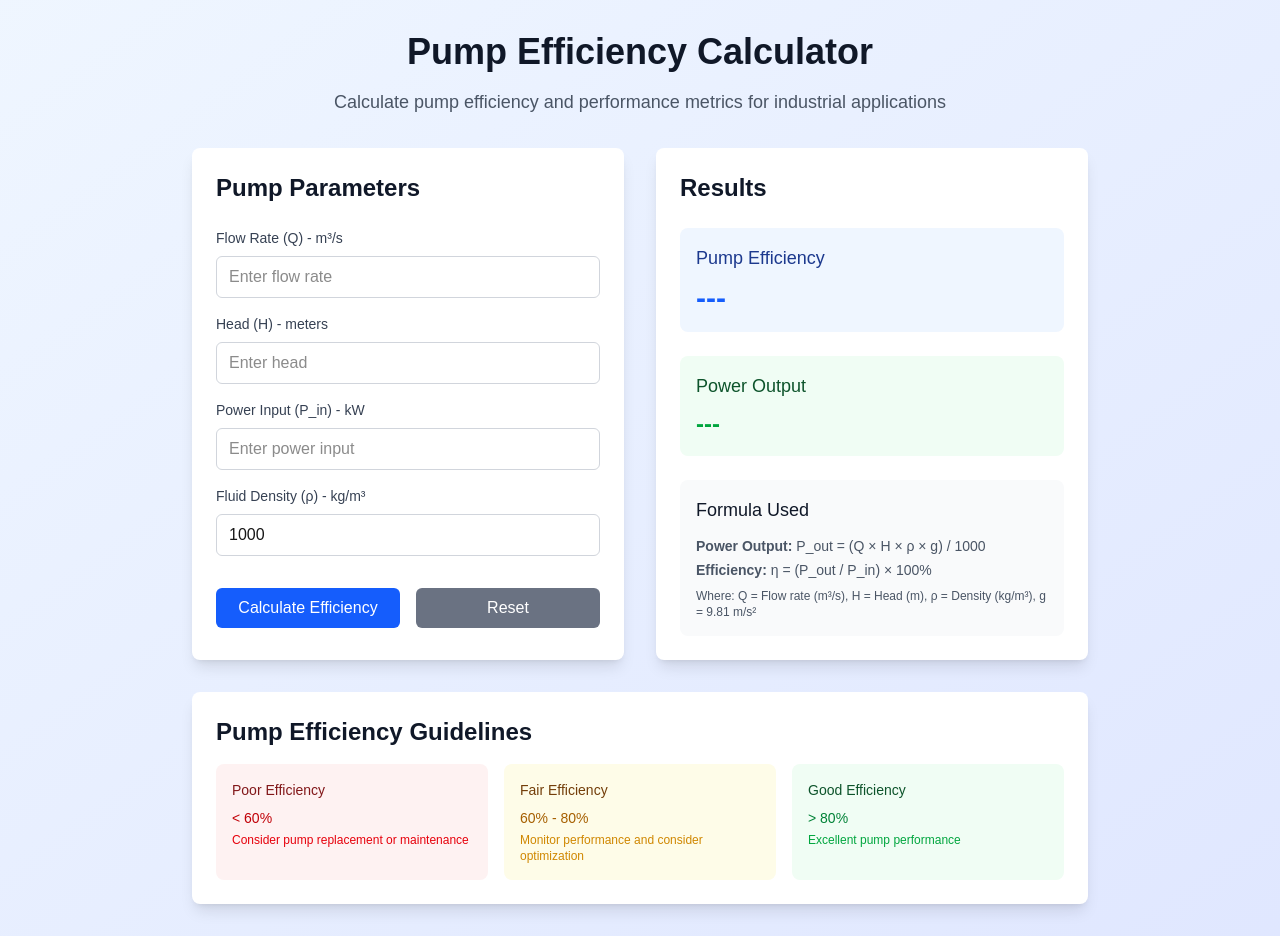
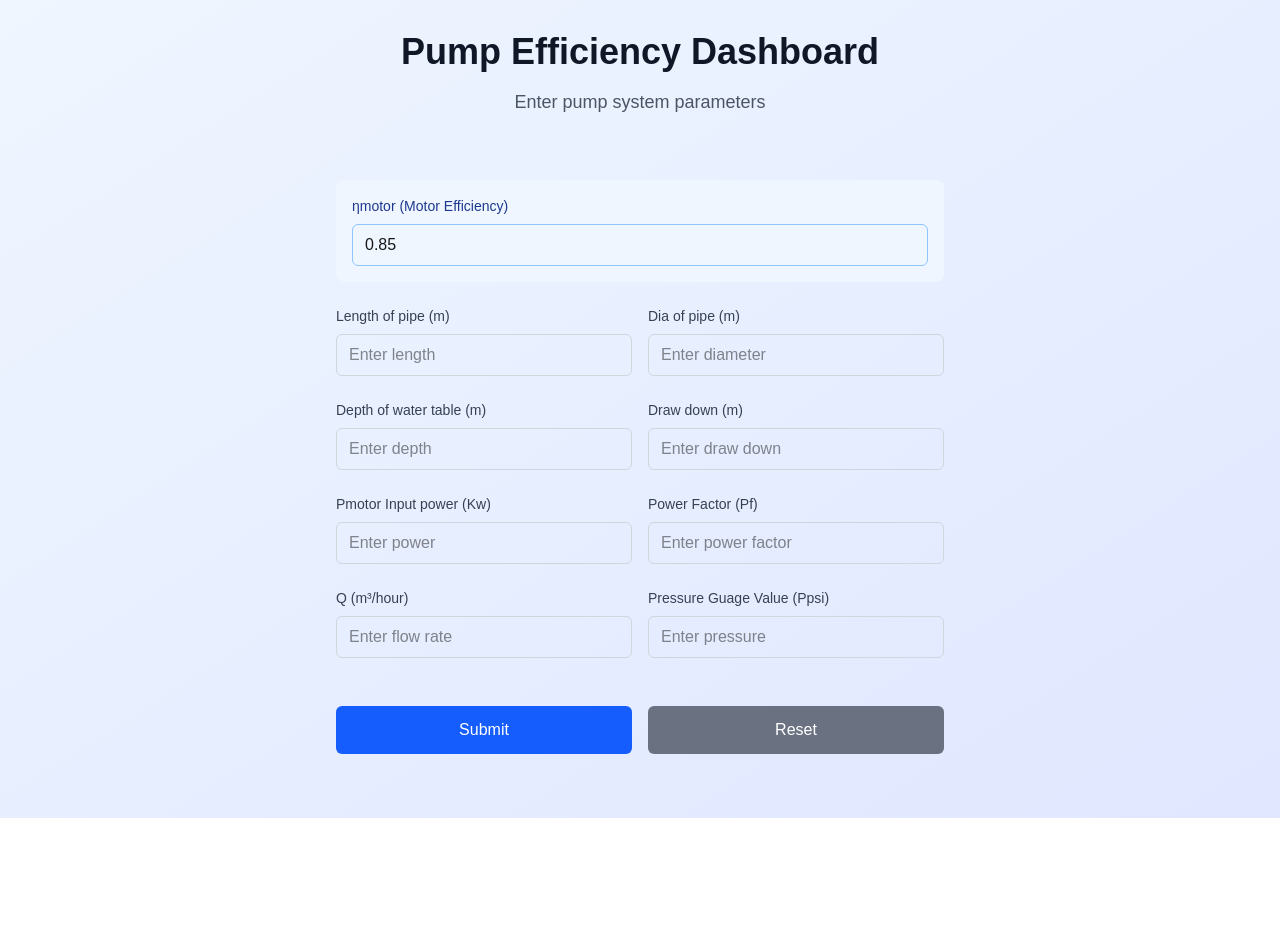
Before and after one commit to mianfarooqazam/pump-efficiency, a Next.js app: page / in a window 1280 px wide. After the commit the page ends 818 px from the top, so only its background shows below. Built offline with nearby package versions, Linux system fonts and the light colour scheme.

Commit message:
Text inputs added

```diff
--- a/src/app/layout.tsx
+++ b/src/app/layout.tsx
@@ -13,8 +13,8 @@ const geistMono = Geist_Mono({
 });
 
 export const metadata: Metadata = {
-  title: "Pump Efficiency Calculator",
-  description: "Calculate pump efficiency and performance metrics for industrial applications",
+  title: "Pump Efficiency Dashboard",
+  description: "Pump Efficiency Dashboard",
 };
 
 export default function RootLayout({
--- a/src/app/page.tsx
+++ b/src/app/page.tsx
@@ -3,70 +3,184 @@
 import { useState } from "react";
 
 export default function Home() {
-  const [flowRate, setFlowRate] = useState("");
-  const [head, setHead] = useState("");
-  const [powerInput, setPowerInput] = useState("");
-  const [density, setDensity] = useState("1000");
-  const [efficiency, setEfficiency] = useState("");
-  const [powerOutput, setPowerOutput] = useState("");
+  const [formData, setFormData] = useState({
+    nmotor: "0.85",
+    lengthOfPipe: "",
+    diaOfPipe: "",
+    depthOfWaterTable: "",
+    drawDown: "",
+    pmotorInputPower: "",
+    powerFactor: "",
+    q: "",
+    pressureGuageValue: ""
+  });
 
-  const calculateEfficiency = () => {
-    const Q = parseFloat(flowRate);
-    const H = parseFloat(head);
-    const P_in = parseFloat(powerInput);
-    const rho = parseFloat(density);
+  const handleInputChange = (field: string, value: string) => {
+    setFormData(prev => ({
+      ...prev,
+      [field]: value
+    }));
+  };
 
-    if (Q && H && P_in && rho) {
-      // Power output = (Q * H * ρ * g) / 1000 (kW)
-      const g = 9.81; // gravity
-      const P_out = (Q * H * rho * g) / 1000;
-      const eff = (P_out / P_in) * 100;
-
-      setPowerOutput(P_out.toFixed(2));
-      setEfficiency(eff.toFixed(2));
-    }
+  const handleSubmit = (e: React.FormEvent) => {
+    e.preventDefault();
+    console.log("Form data:", formData);
+    // Add your form submission logic here
   };
 
   const resetForm = () => {
-    setFlowRate("");
-    setHead("");
-    setPowerInput("");
-    setDensity("1000");
-    setEfficiency("");
-    setPowerOutput("");
+    setFormData({
+      nmotor: "0.85",
+      lengthOfPipe: "",
+      diaOfPipe: "",
+      depthOfWaterTable: "",
+      drawDown: "",
+      pmotorInputPower: "",
+      powerFactor: "",
+      q: "",
+      pressureGuageValue: ""
+    });
   };
 
   return (
-    <div className="min-h-screen bg-gradient-to-br from-blue-50 to-indigo-100 dark:from-gray-900 dark:to-gray-800">
-      <div className="container mx-auto px-4 py-8">
-        <div className="max-w-4xl mx-auto">
+    <div className="min-h-screen bg-gradient-to-br from-blue-50 to-indigo-100 dark:from-gray-900 dark:to-gray-800 py-8 px-4">
+      <div className="max-w-7xl mx-auto">
         {/* Header */}
         <div className="text-center mb-8">
-            <h1 className="text-4xl font-bold text-gray-900 dark:text-white mb-4">
-              Pump Efficiency Calculator
+          <h1 className="text-3xl md:text-4xl font-bold text-gray-900 dark:text-white mb-4">
+            Pump Efficiency Dashboard
           </h1>
           <p className="text-lg text-gray-600 dark:text-gray-300">
-              Calculate pump efficiency and performance metrics for industrial applications
+            Enter pump system parameters
           </p>
         </div>
 
-          <div className="grid grid-cols-1 lg:grid-cols-2 gap-8">
-            {/* Input Form */}
-            <div className="bg-white dark:bg-gray-800 rounded-lg shadow-lg p-6">
-              <h2 className="text-2xl font-semibold text-gray-900 dark:text-white mb-6">
-                Pump Parameters
-              </h2>
+        {/* Form */}
+        <div className="max-w-2xl mx-auto rounded-lg p-6 md:p-8">
+          <form onSubmit={handleSubmit} className="space-y-6">
+            {/* ƞmotor Input at the top */}
+            <div className="bg-blue-50 dark:bg-blue-900/20 rounded-lg p-4">
+              <label className="block text-sm font-medium text-blue-900 dark:text-blue-300 mb-2">
+                ƞmotor (Motor Efficiency)
+              </label>
+              <input
+                type="number"
+                step="0.01"
+                min="0"
+                max="1"
+                value={formData.nmotor}
+                onChange={(e) => handleInputChange("nmotor", e.target.value)}
+                className="w-full px-3 py-2 border border-blue-300 dark:border-blue-600 rounded-md focus:outline-none focus:ring-2 focus:ring-blue-500 dark:bg-blue-800 dark:text-white"
+                placeholder="Enter motor efficiency"
+              />
+            </div>
 
-              <div className="space-y-4">
+            {/* Row 1 */}
+            <div className="grid grid-cols-1 md:grid-cols-2 gap-4">
               <div>
                 <label className="block text-sm font-medium text-gray-700 dark:text-gray-300 mb-2">
-                    Flow Rate (Q) - m³/s
+                  Length of pipe (m)
+                </label>
+                <input
+                  type="number"
+                  step="0.01"
+                  value={formData.lengthOfPipe}
+                  onChange={(e) => handleInputChange("lengthOfPipe", e.target.value)}
+                  className="w-full px-3 py-2 border border-gray-300 dark:border-gray-600 rounded-md focus:outline-none focus:ring-2 focus:ring-blue-500 dark:bg-gray-700 dark:text-white"
+                  placeholder="Enter length"
+                />
+              </div>
+
+              <div>
+                <label className="block text-sm font-medium text-gray-700 dark:text-gray-300 mb-2">
+                  Dia of pipe (m)
                 </label>
                 <input
                   type="number"
                   step="0.001"
-                    value={flowRate}
-                    onChange={(e) => setFlowRate(e.target.value)}
+                  value={formData.diaOfPipe}
+                  onChange={(e) => handleInputChange("diaOfPipe", e.target.value)}
+                  className="w-full px-3 py-2 border border-gray-300 dark:border-gray-600 rounded-md focus:outline-none focus:ring-2 focus:ring-blue-500 dark:bg-gray-700 dark:text-white"
+                  placeholder="Enter diameter"
+                />
+              </div>
+            </div>
+
+            {/* Row 2 */}
+            <div className="grid grid-cols-1 md:grid-cols-2 gap-4">
+              <div>
+                <label className="block text-sm font-medium text-gray-700 dark:text-gray-300 mb-2">
+                  Depth of water table (m)
+                </label>
+                <input
+                  type="number"
+                  step="0.01"
+                  value={formData.depthOfWaterTable}
+                  onChange={(e) => handleInputChange("depthOfWaterTable", e.target.value)}
+                  className="w-full px-3 py-2 border border-gray-300 dark:border-gray-600 rounded-md focus:outline-none focus:ring-2 focus:ring-blue-500 dark:bg-gray-700 dark:text-white"
+                  placeholder="Enter depth"
+                />
+              </div>
+
+              <div>
+                <label className="block text-sm font-medium text-gray-700 dark:text-gray-300 mb-2">
+                  Draw down (m)
+                </label>
+                <input
+                  type="number"
+                  step="0.01"
+                  value={formData.drawDown}
+                  onChange={(e) => handleInputChange("drawDown", e.target.value)}
+                  className="w-full px-3 py-2 border border-gray-300 dark:border-gray-600 rounded-md focus:outline-none focus:ring-2 focus:ring-blue-500 dark:bg-gray-700 dark:text-white"
+                  placeholder="Enter draw down"
+                />
+              </div>
+            </div>
+
+            {/* Row 3 */}
+            <div className="grid grid-cols-1 md:grid-cols-2 gap-4">
+              <div>
+                <label className="block text-sm font-medium text-gray-700 dark:text-gray-300 mb-2">
+                  Pmotor Input power (Kw)
+                </label>
+                <input
+                  type="number"
+                  step="0.1"
+                  value={formData.pmotorInputPower}
+                  onChange={(e) => handleInputChange("pmotorInputPower", e.target.value)}
+                  className="w-full px-3 py-2 border border-gray-300 dark:border-gray-600 rounded-md focus:outline-none focus:ring-2 focus:ring-blue-500 dark:bg-gray-700 dark:text-white"
+                  placeholder="Enter power"
+                />
+              </div>
+
+              <div>
+                <label className="block text-sm font-medium text-gray-700 dark:text-gray-300 mb-2">
+                  Power Factor (Pf)
+                </label>
+                <input
+                  type="number"
+                  step="0.01"
+                  min="0"
+                  max="1"
+                  value={formData.powerFactor}
+                  onChange={(e) => handleInputChange("powerFactor", e.target.value)}
+                  className="w-full px-3 py-2 border border-gray-300 dark:border-gray-600 rounded-md focus:outline-none focus:ring-2 focus:ring-blue-500 dark:bg-gray-700 dark:text-white"
+                  placeholder="Enter power factor"
+                />
+              </div>
+            </div>
+
+            {/* Row 4 */}
+            <div className="grid grid-cols-1 md:grid-cols-2 gap-4">
+              <div>
+                <label className="block text-sm font-medium text-gray-700 dark:text-gray-300 mb-2">
+                  Q (m³/hour)
+                </label>
+                <input
+                  type="number"
+                  step="0.1"
+                  value={formData.q}
+                  onChange={(e) => handleInputChange("q", e.target.value)}
                   className="w-full px-3 py-2 border border-gray-300 dark:border-gray-600 rounded-md focus:outline-none focus:ring-2 focus:ring-blue-500 dark:bg-gray-700 dark:text-white"
                   placeholder="Enter flow rate"
                 />
@@ -74,133 +188,36 @@ export default function Home() {
 
               <div>
                 <label className="block text-sm font-medium text-gray-700 dark:text-gray-300 mb-2">
-                    Head (H) - meters
+                  Pressure Guage Value (Ppsi)
                 </label>
                 <input
                   type="number"
                   step="0.1"
-                    value={head}
-                    onChange={(e) => setHead(e.target.value)}
+                  value={formData.pressureGuageValue}
+                  onChange={(e) => handleInputChange("pressureGuageValue", e.target.value)}
                   className="w-full px-3 py-2 border border-gray-300 dark:border-gray-600 rounded-md focus:outline-none focus:ring-2 focus:ring-blue-500 dark:bg-gray-700 dark:text-white"
-                    placeholder="Enter head"
+                  placeholder="Enter pressure"
                 />
               </div>
-
-                <div>
-                  <label className="block text-sm font-medium text-gray-700 dark:text-gray-300 mb-2">
-                    Power Input (P_in) - kW
-                  </label>
-                  <input
-                    type="number"
-                    step="0.1"
-                    value={powerInput}
-                    onChange={(e) => setPowerInput(e.target.value)}
-                    className="w-full px-3 py-2 border border-gray-300 dark:border-gray-600 rounded-md focus:outline-none focus:ring-2 focus:ring-blue-500 dark:bg-gray-700 dark:text-white"
-                    placeholder="Enter power input"
-                  />
             </div>
 
-                <div>
-                  <label className="block text-sm font-medium text-gray-700 dark:text-gray-300 mb-2">
-                    Fluid Density (ρ) - kg/m³
-                  </label>
-                  <input
-                    type="number"
-                    step="1"
-                    value={density}
-                    onChange={(e) => setDensity(e.target.value)}
-                    className="w-full px-3 py-2 border border-gray-300 dark:border-gray-600 rounded-md focus:outline-none focus:ring-2 focus:ring-blue-500 dark:bg-gray-700 dark:text-white"
-                    placeholder="Enter fluid density"
-                  />
-                </div>
-
-                <div className="flex gap-4 pt-4">
+            {/* Buttons */}
+            <div className="flex flex-col sm:flex-row gap-4 pt-6">
               <button
-                    onClick={calculateEfficiency}
-                    className="flex-1 bg-blue-600 hover:bg-blue-700 text-white font-medium py-2 px-4 rounded-md transition-colors"
+                type="submit"
+                className="flex-1 bg-blue-600 hover:bg-blue-700 text-white font-medium py-3 px-6 rounded-md transition-colors focus:outline-none focus:ring-2 focus:ring-blue-500"
               >
-                    Calculate Efficiency
+                Submit
               </button>
               <button
+                type="button"
                 onClick={resetForm}
-                    className="flex-1 bg-gray-500 hover:bg-gray-600 text-white font-medium py-2 px-4 rounded-md transition-colors"
+                className="flex-1 bg-gray-500 hover:bg-gray-600 text-white font-medium py-3 px-6 rounded-md transition-colors focus:outline-none focus:ring-2 focus:ring-gray-500"
               >
                 Reset
               </button>
             </div>
-              </div>
-            </div>
-
-            {/* Results */}
-            <div className="bg-white dark:bg-gray-800 rounded-lg shadow-lg p-6">
-              <h2 className="text-2xl font-semibold text-gray-900 dark:text-white mb-6">
-                Results
-              </h2>
-
-              <div className="space-y-6">
-                <div className="bg-blue-50 dark:bg-blue-900/20 rounded-lg p-4">
-                  <h3 className="text-lg font-medium text-blue-900 dark:text-blue-300 mb-2">
-                    Pump Efficiency
-                  </h3>
-                  <div className="text-3xl font-bold text-blue-600 dark:text-blue-400">
-                    {efficiency ? `${efficiency}%` : "---"}
-                  </div>
-                </div>
-
-                <div className="bg-green-50 dark:bg-green-900/20 rounded-lg p-4">
-                  <h3 className="text-lg font-medium text-green-900 dark:text-green-300 mb-2">
-                    Power Output
-                  </h3>
-                  <div className="text-2xl font-bold text-green-600 dark:text-green-400">
-                    {powerOutput ? `${powerOutput} kW` : "---"}
-                  </div>
-                </div>
-
-                <div className="bg-gray-50 dark:bg-gray-700 rounded-lg p-4">
-                  <h3 className="text-lg font-medium text-gray-900 dark:text-gray-300 mb-3">
-                    Formula Used
-                  </h3>
-                  <div className="text-sm text-gray-600 dark:text-gray-400 space-y-1">
-                    <p><strong>Power Output:</strong> P_out = (Q × H × ρ × g) / 1000</p>
-                    <p><strong>Efficiency:</strong> η = (P_out / P_in) × 100%</p>
-                    <p className="text-xs mt-2">
-                      Where: Q = Flow rate (m³/s), H = Head (m), ρ = Density (kg/m³), g = 9.81 m/s²
-                    </p>
-                  </div>
-                </div>
-              </div>
-            </div>
-          </div>
-
-          {/* Additional Information */}
-          <div className="mt-8 bg-white dark:bg-gray-800 rounded-lg shadow-lg p-6">
-            <h2 className="text-2xl font-semibold text-gray-900 dark:text-white mb-4">
-              Pump Efficiency Guidelines
-            </h2>
-            <div className="grid grid-cols-1 md:grid-cols-3 gap-4 text-sm">
-              <div className="bg-red-50 dark:bg-red-900/20 rounded-lg p-4">
-                <h3 className="font-medium text-red-900 dark:text-red-300 mb-2">Poor Efficiency</h3>
-                <p className="text-red-700 dark:text-red-400">&lt; 60%</p>
-                <p className="text-red-600 dark:text-red-500 text-xs mt-1">
-                  Consider pump replacement or maintenance
-                </p>
-              </div>
-              <div className="bg-yellow-50 dark:bg-yellow-900/20 rounded-lg p-4">
-                <h3 className="font-medium text-yellow-900 dark:text-yellow-300 mb-2">Fair Efficiency</h3>
-                <p className="text-yellow-700 dark:text-yellow-400">60% - 80%</p>
-                <p className="text-yellow-600 dark:text-yellow-500 text-xs mt-1">
-                  Monitor performance and consider optimization
-                </p>
-              </div>
-              <div className="bg-green-50 dark:bg-green-900/20 rounded-lg p-4">
-                <h3 className="font-medium text-green-900 dark:text-green-300 mb-2">Good Efficiency</h3>
-                <p className="text-green-700 dark:text-green-400">&gt; 80%</p>
-                <p className="text-green-600 dark:text-green-500 text-xs mt-1">
-                  Excellent pump performance
-                </p>
-              </div>
-            </div>
-          </div>
+          </form>
         </div>
       </div>
     </div>
```
Also changed, not shown: tsconfig.json (+14 -4 lines). Lines whose indentation alone changed are shown as unchanged.
